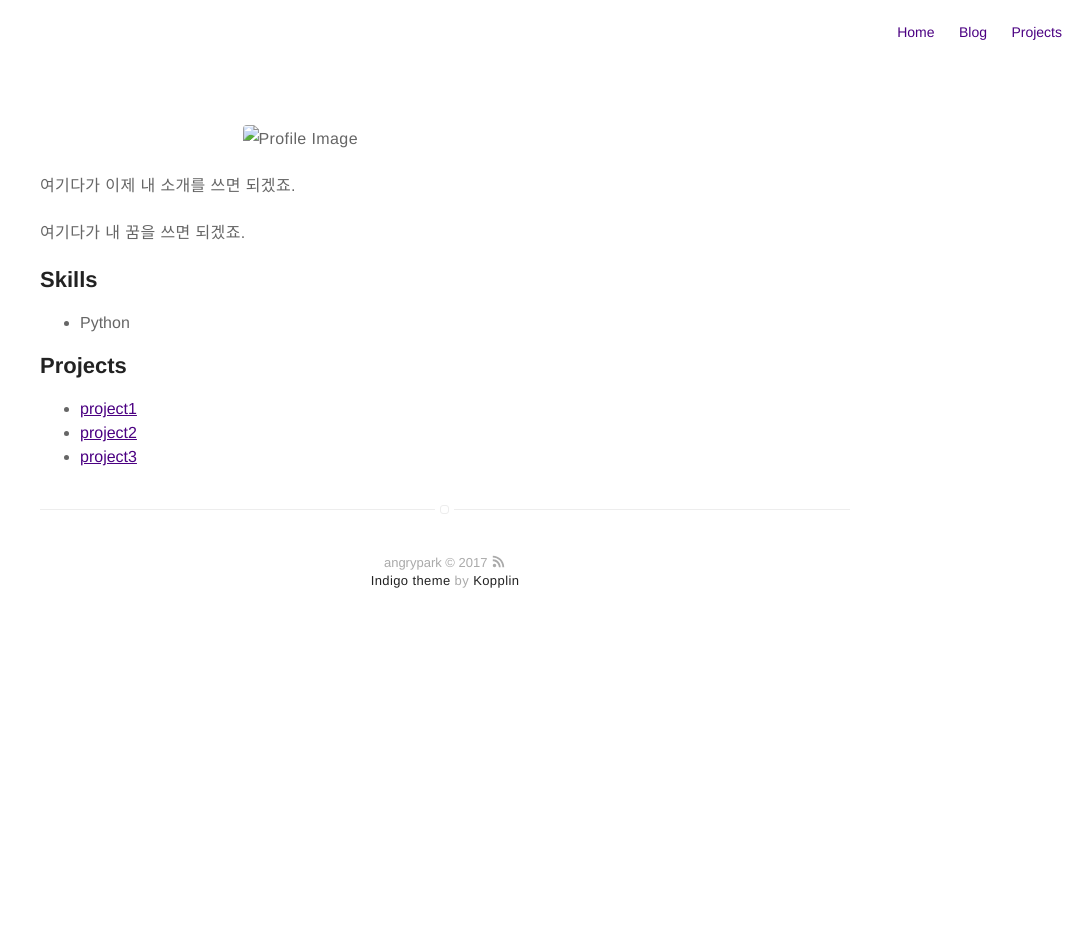
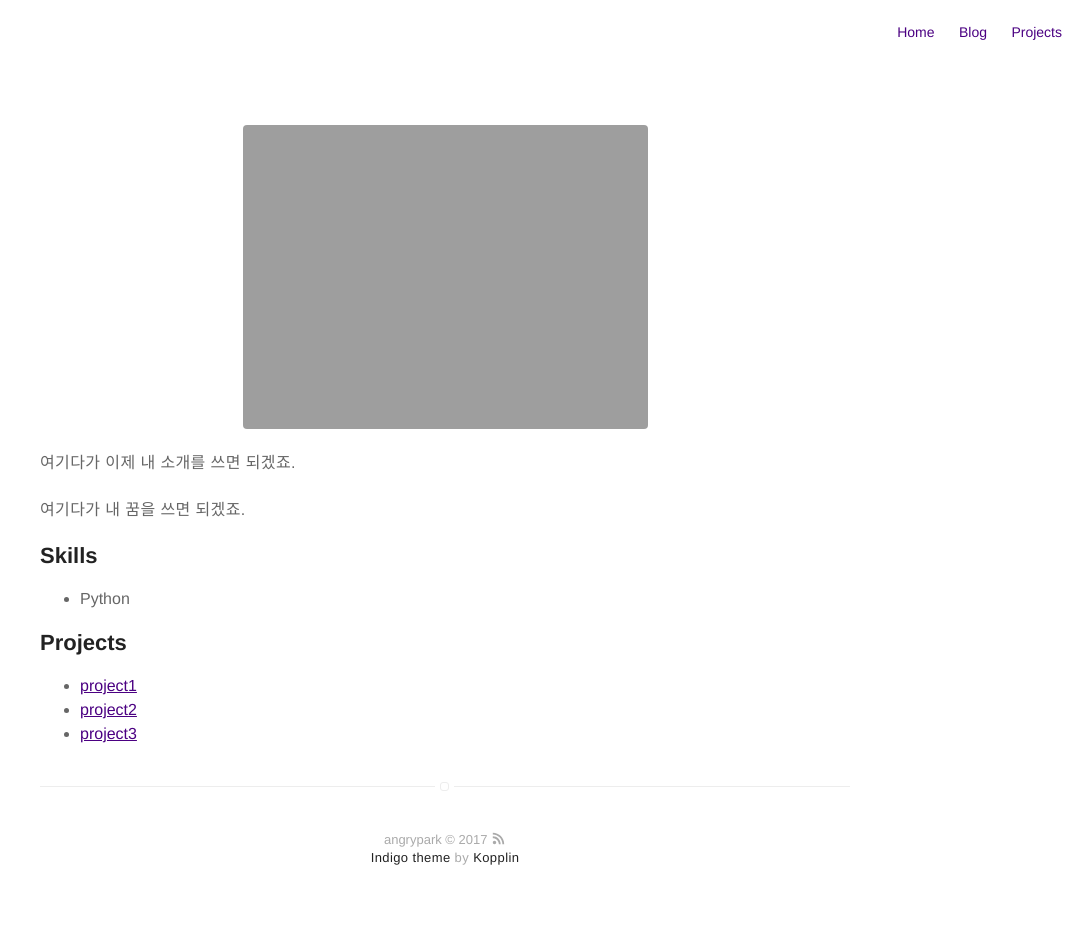
Before and after one commit to wkimdev/angrypark.github.io, a Jekyll site: the page built from about.md, in a window 1280 px wide. Shown: the whole page, without its empty margins (195-1280 px from the left). Built offline with Jekyll 4.4.1, drawn with Linux system fonts in a browser that asks for light colours; before the commit the page ends 900 px from its top, so only the background shows below that.

Commit message:
170720-about-imagesize-change

```diff
--- a/about.md
+++ b/about.md
@@ -2,7 +2,7 @@
 title: About
 layout: page
 ---
-![Profile Image](assets/images/profile.jpg)
+![Profile Image](assets/images/profile.jpg =256)
 
 <p>여기다가 이제 내 소개를 쓰면 되겠죠.</p>
 
```
